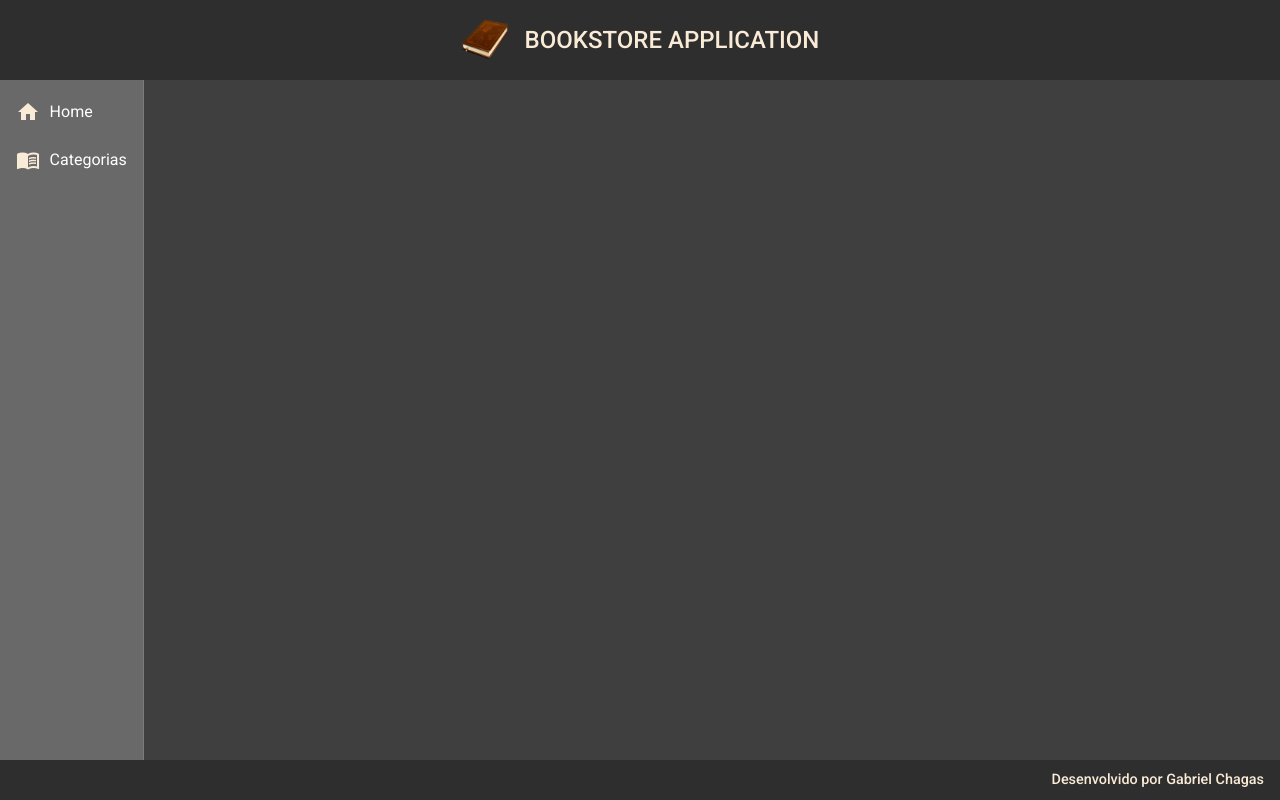
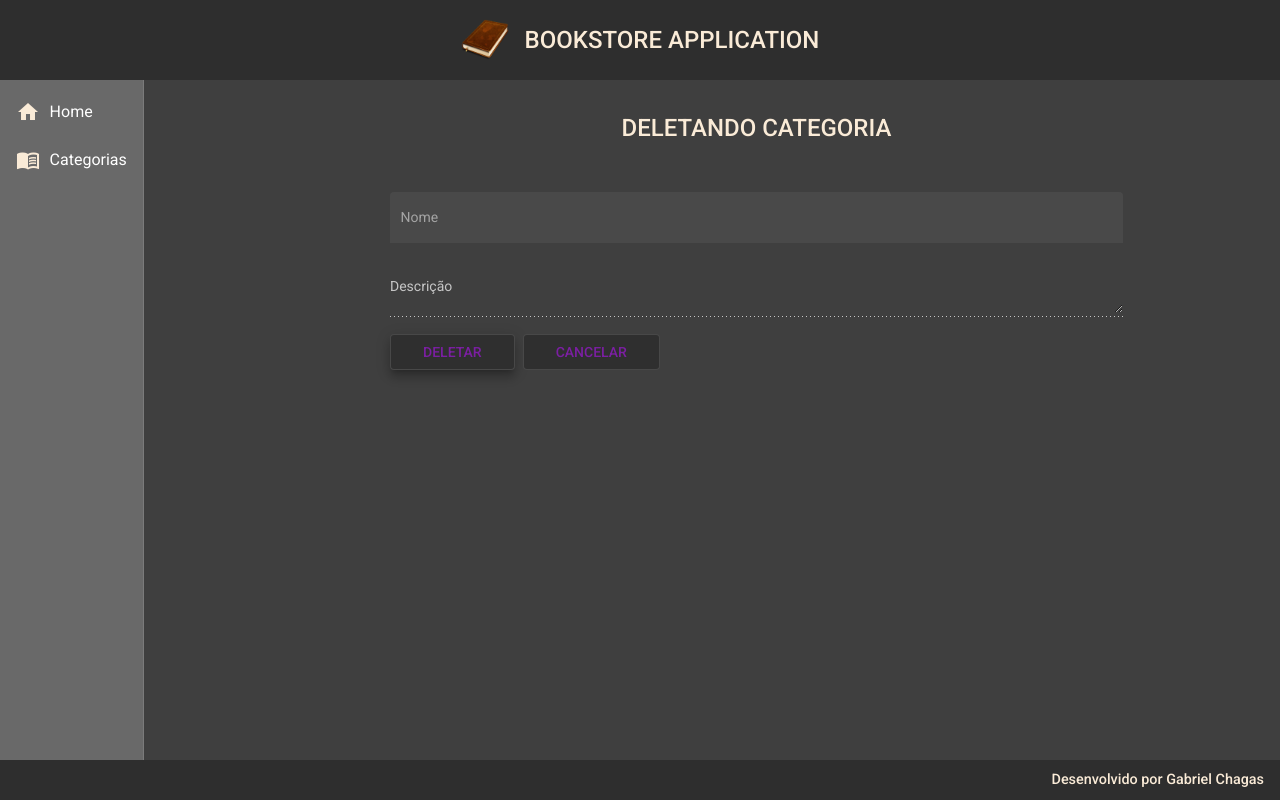
Before and after one commit to devChagas/bookstore-front, an Angular app: page /categorias/delete/1 in a window 1280 px wide. Before the commit this address led to /. Built offline with nearby package versions, Linux system fonts and the light colour scheme; no server answers.

Commit message:
categoria DELETE implementado

```diff
--- a/src/app/app-routing.module.ts
+++ b/src/app/app-routing.module.ts
@@ -1,6 +1,7 @@
 import { NgModule } from '@angular/core';
 import { RouterModule, Routes } from '@angular/router';
 import { CategoriaCreateComponent } from './components/views/categoria/categoria-create/categoria-create.component';
+import { CategoriaDeleteComponent } from './components/views/categoria/categoria-delete/categoria-delete.component';
 import { CategoriaReadComponent } from './components/views/categoria/categoria-read/categoria-read.component';
 import { HomeComponent } from './components/views/home/home.component';
 
@@ -16,6 +17,10 @@ const routes: Routes = [
   {
     path: 'categorias/create',
     component: CategoriaCreateComponent
+  },
+  {
+    path: 'categorias/delete/:id',
+    component: CategoriaDeleteComponent
   }
 ];
 
--- a/src/app/app.module.ts
+++ b/src/app/app.module.ts
@@ -24,6 +24,7 @@ import {MatSnackBarModule} from '@angular/material/snack-bar';
 import {MatFormFieldModule} from '@angular/material/form-field';
 import {FormsModule} from '@angular/forms';
 import { CategoriaCreateComponent } from './components/views/categoria/categoria-create/categoria-create.component';
+import { CategoriaDeleteComponent } from './components/views/categoria/categoria-delete/categoria-delete.component';
 
 
 
@@ -35,7 +36,8 @@ import { CategoriaCreateComponent } from './components/views/categoria/categoria
     NavComponent,
     HomeComponent,
     CategoriaReadComponent,
-    CategoriaCreateComponent
+    CategoriaCreateComponent,
+    CategoriaDeleteComponent
   ],
   imports: [
     BrowserModule,
--- /dev/null
+++ b/src/app/components/views/categoria/categoria-delete/categoria-delete.component.css
@@ -0,0 +1,40 @@
+button {
+    margin-bottom: 1rem;
+    background-color: #2f2f2f;
+    color: green;
+    margin-right: 0.5rem;
+    padding-left: 2rem;
+    padding-right: 2rem;
+}
+
+mat-form-field {
+    color: antiquewhite;
+}
+
+form {
+    text-align: center;
+    width: 70%;
+    margin: 2rem auto 0 auto;
+
+}
+
+h1 {
+    color: antiquewhite;
+    font-size: 1.5rem;
+    font-weight: 500;
+    margin-bottom: 3rem;
+}
+
+.form {
+    width: 100%;
+}
+
+.buttons {
+    width: 100%;
+    text-align: start;
+}
+
+.cancel{
+    color: red;
+    margin-right: 0.5rem;
+}
--- /dev/null
+++ b/src/app/components/views/categoria/categoria-delete/categoria-delete.component.html
@@ -0,0 +1,17 @@
+<form>
+    <h1>DELETANDO CATEGORIA</h1>
+
+    <mat-form-field appearance="fill" class="form">
+        <mat-label>Nome</mat-label>
+        <input matInput [(ngModel)]="categoria.nome" type="text" name="nome" disabled>
+    </mat-form-field>
+    <mat-form-field class="form">
+        <mat-label>Descrição</mat-label>
+        <textarea matInput [(ngModel)]="categoria.descricao" type="text" name="descricao" disabled></textarea>
+    </mat-form-field>
+
+    <div class="buttons">
+        <button (click)="delete()" class="mat-elevation-z8 content-table" mat-stroked-button color="primary"> DELETAR </button>
+        <button (click)="cancel()" Class="cancel mat-elevation-z8 content-table" mat-stroked-button color="primary"> CANCELAR </button>
+    </div>
+</form>
--- /dev/null
+++ b/src/app/components/views/categoria/categoria-delete/categoria-delete.component.ts
@@ -0,0 +1,46 @@
+import { Component, OnInit } from '@angular/core';
+import { ActivatedRoute, Router } from '@angular/router';
+import { Categoria } from '../categoria.model';
+import { CategoriaService } from '../categoria.service';
+
+@Component({
+  selector: 'app-categoria-delete',
+  templateUrl: './categoria-delete.component.html',
+  styleUrls: ['./categoria-delete.component.css']
+})
+export class CategoriaDeleteComponent implements OnInit {
+
+  categoria: Categoria = {
+    id: '',
+    nome: '',
+    descricao: ''
+  }
+
+  constructor(private service: CategoriaService, private route: ActivatedRoute, private router: Router) { }
+
+  ngOnInit(): void {
+    this.categoria.id = this.route.snapshot.paramMap.get('id')!;
+    this.findById();
+  }
+
+  findById(): void {
+    this.service.findById(this.categoria.id!).subscribe(resposta => {
+        this.categoria.nome = resposta.nome;
+        this.categoria.descricao = resposta.descricao;
+    });
+  }
+
+  delete(): void {
+    this.service.delete(this.categoria.id!).subscribe(resposta => {
+        this.service.mensagem('Categoria deletada com sucesso!');
+        this.router.navigate(['categorias']);
+    }, err => {
+        this.service.mensagem('Categoria não pode ser deletada! Possui livros associados');
+    });
+  }
+
+  cancel(): void{
+    this.router.navigate(['categorias']);
+  }
+
+}
--- a/src/app/components/views/categoria/categoria-read/categoria-read.component.html
+++ b/src/app/components/views/categoria/categoria-read/categoria-read.component.html
@@ -40,7 +40,7 @@
                 <a class="edit" href="#">
                   <i class="material-icons">edit</i>
                 </a>
-                <a class="delete" href="#">
+                <a class="delete" routerLink="delete/{{ row.id }}">
                   <i class="material-icons">delete</i>
                 </a>
 
--- a/src/app/components/views/categoria/categoria.service.ts
+++ b/src/app/components/views/categoria/categoria.service.ts
@@ -14,14 +14,26 @@ export class CategoriaService {
 
   constructor(private http: HttpClient, private snack: MatSnackBar) { }
 
+
+
+  findAll():Observable<Categoria[]> {
+    const url = `${this.baseUrl}/categorias`
+    return this.http.get<Categoria[]>(url);
+  }
+
+  findById(id: String): Observable<Categoria> {
+    const url = `${this.baseUrl}/categorias/${id}`;
+    return this.http.get<Categoria>(url);
+  }
+
   create(categoria: Categoria): Observable<Categoria> {
     const url = `${this.baseUrl}/categorias`;
     return this.http.post<Categoria>(url, categoria);
   }
 
-  findAll():Observable<Categoria[]> {
-    const url = `${this.baseUrl}/categorias`
-    return this.http.get<Categoria[]>(url);
+  delete(id: String): Observable<void> {
+    const url = `${this.baseUrl}/categorias/${id}`;
+    return this.http.delete<void>(url);
   }
 
   mensagem(str: String): void {
```
